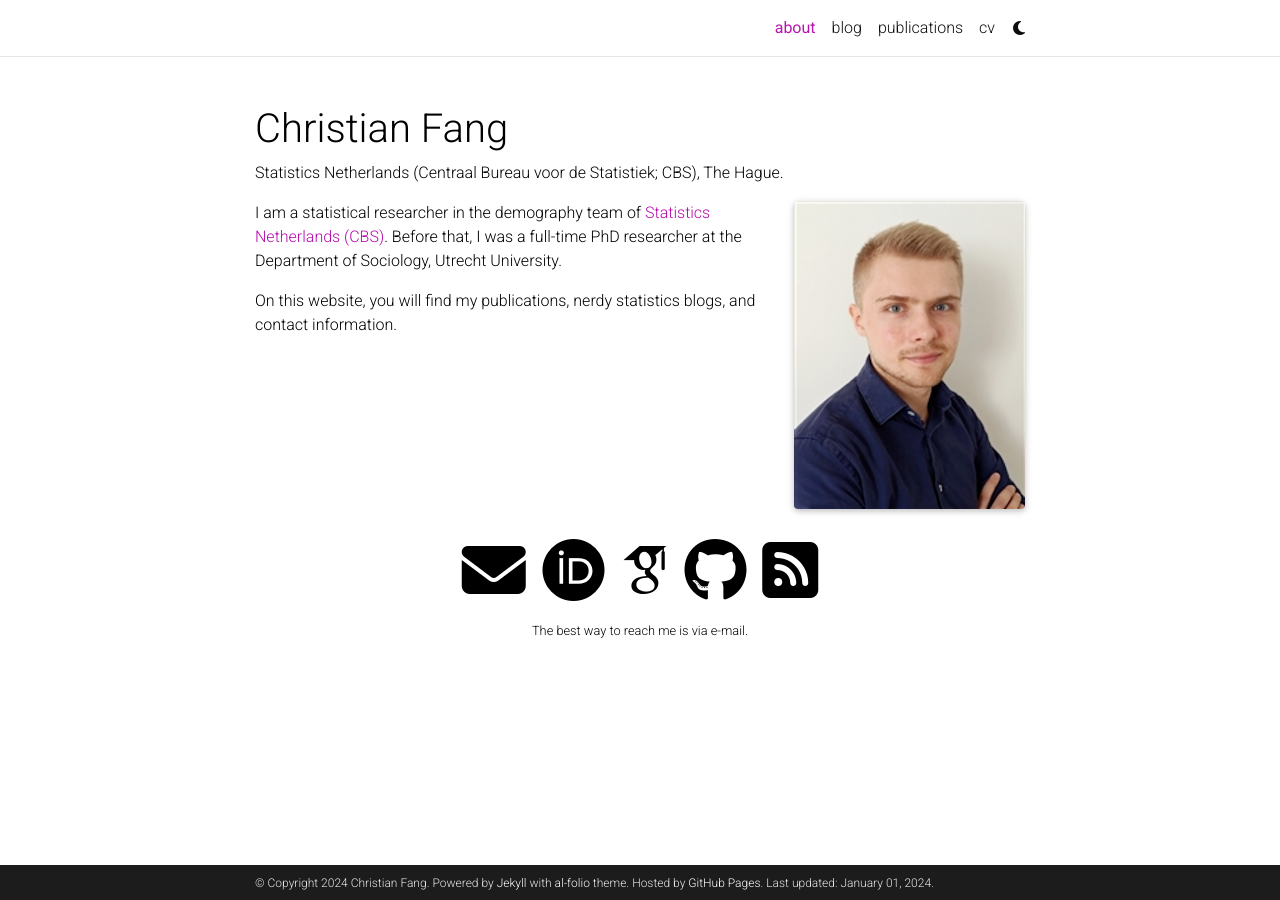
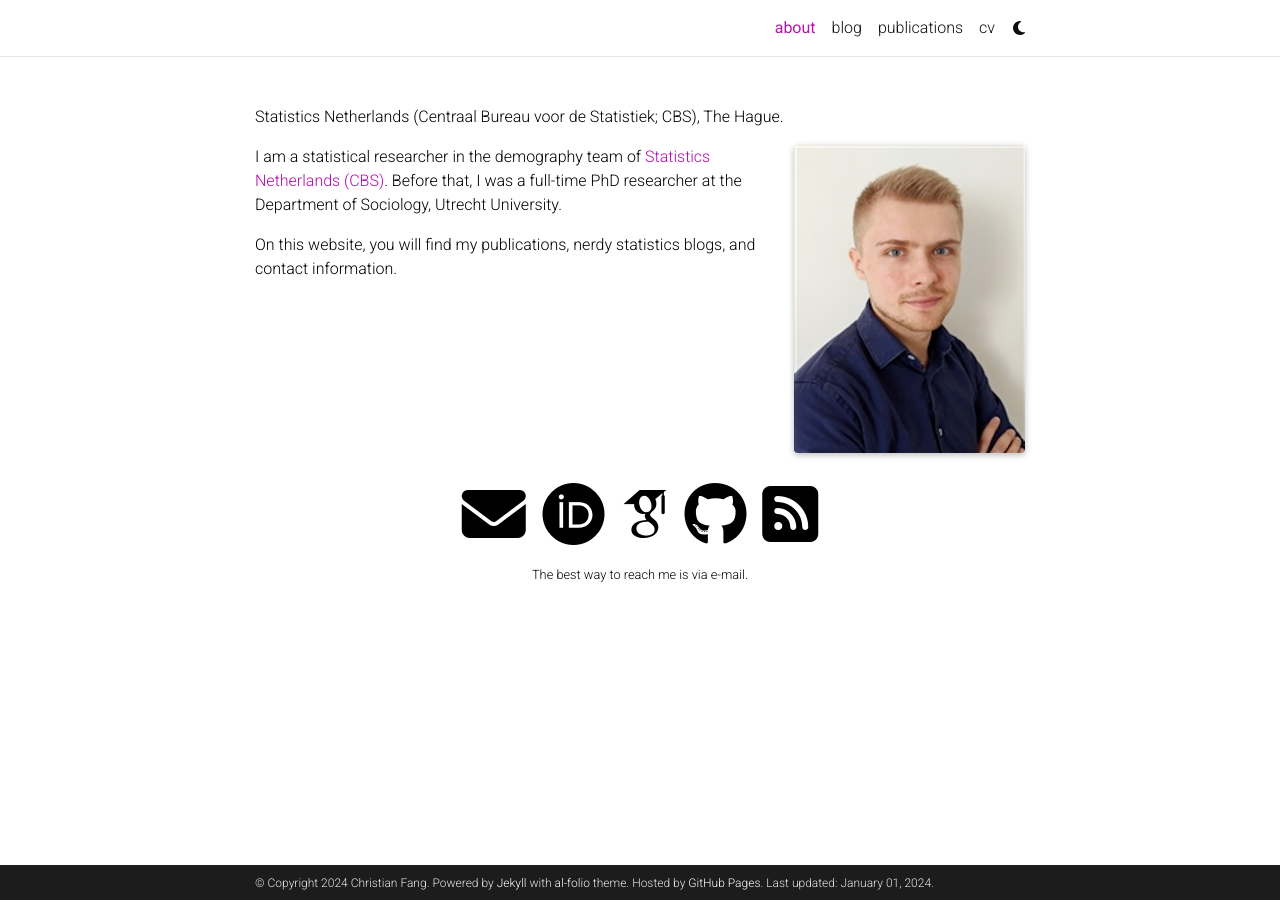
Before and after one commit to christianfang95/christianfang95.github.io, a Jekyll site: the page built from _pages/about.md, in a window 1280 px wide. Built offline with Jekyll 4.4.1, drawn with Linux system fonts in a browser that asks for light colours; full-size pictures stand in for the smaller copies a plugin makes; some web fonts are replaced; comment, search, counter and statistics services are not loaded; a style sheet for code colours, icons or effects is not loaded.

Commit message:
Update _config.yml

```diff
--- a/_config.yml
+++ b/_config.yml
@@ -2,7 +2,7 @@
 # Site settings
 # -----------------------------------------------------------------------------
 
-title:  Christian Fang # the website title (if blank, full name will be used instead)
+title: # the website title (if blank, full name will be used instead)
 first_name: Christian
 middel_name:
 last_name: Fang
```
